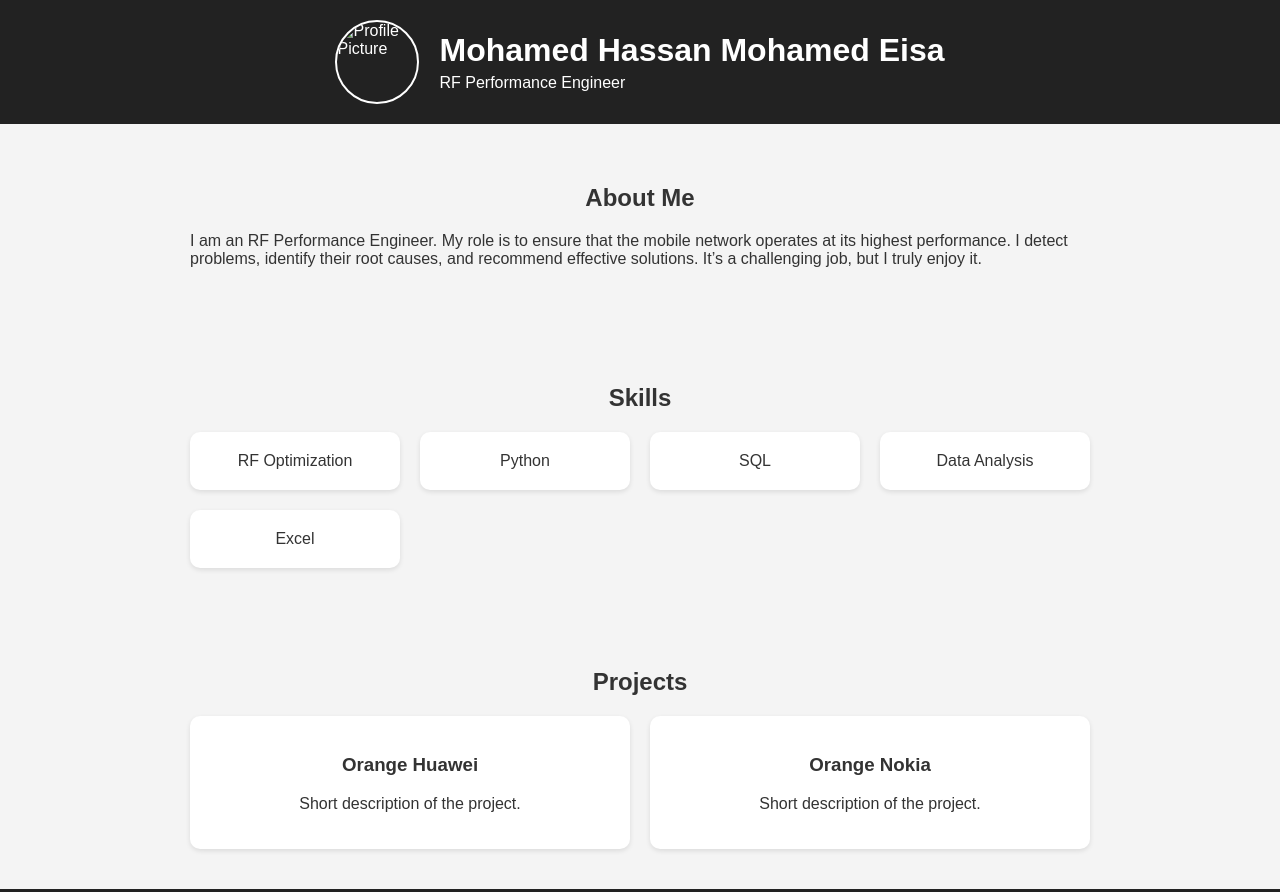
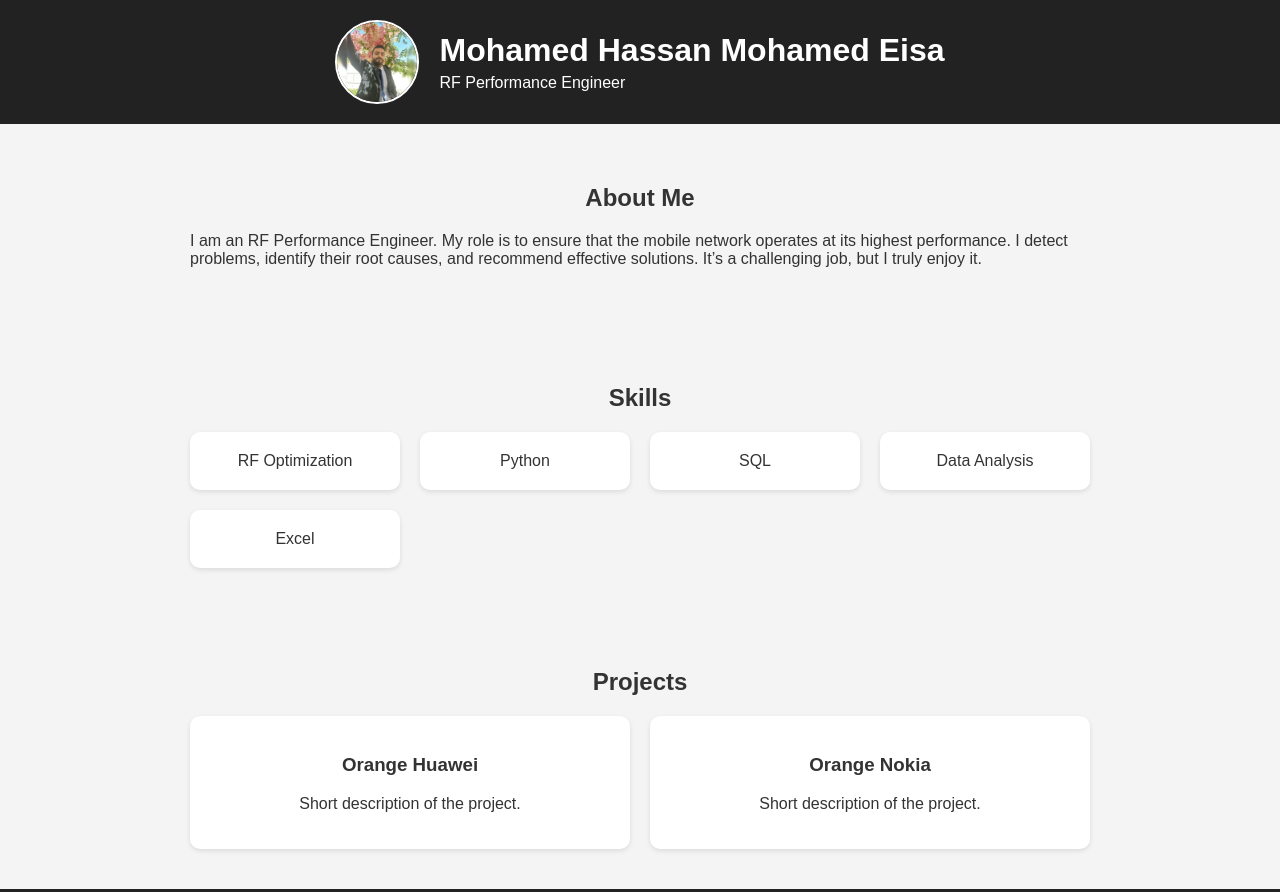
Before and after one commit to XSAWEF/Portfolio, a plain HTML site: page index.html in a window 1280 px wide. Shown: the top 892 px of the page. Drawn offline with Linux system fonts and the light colour scheme.

Commit message:
Update index.html

```diff
--- a/index.html
+++ b/index.html
@@ -70,7 +70,7 @@
 <body>
 
 <header>
-    <img src="PROTOFILE.jfif" alt="Profile Picture">
+    <img src="PIC.jpg" alt="Profile Picture">
     <div>
         <h1>Mohamed Hassan Mohamed Eisa</h1>
         <p>RF Performance Engineer</p>
```
